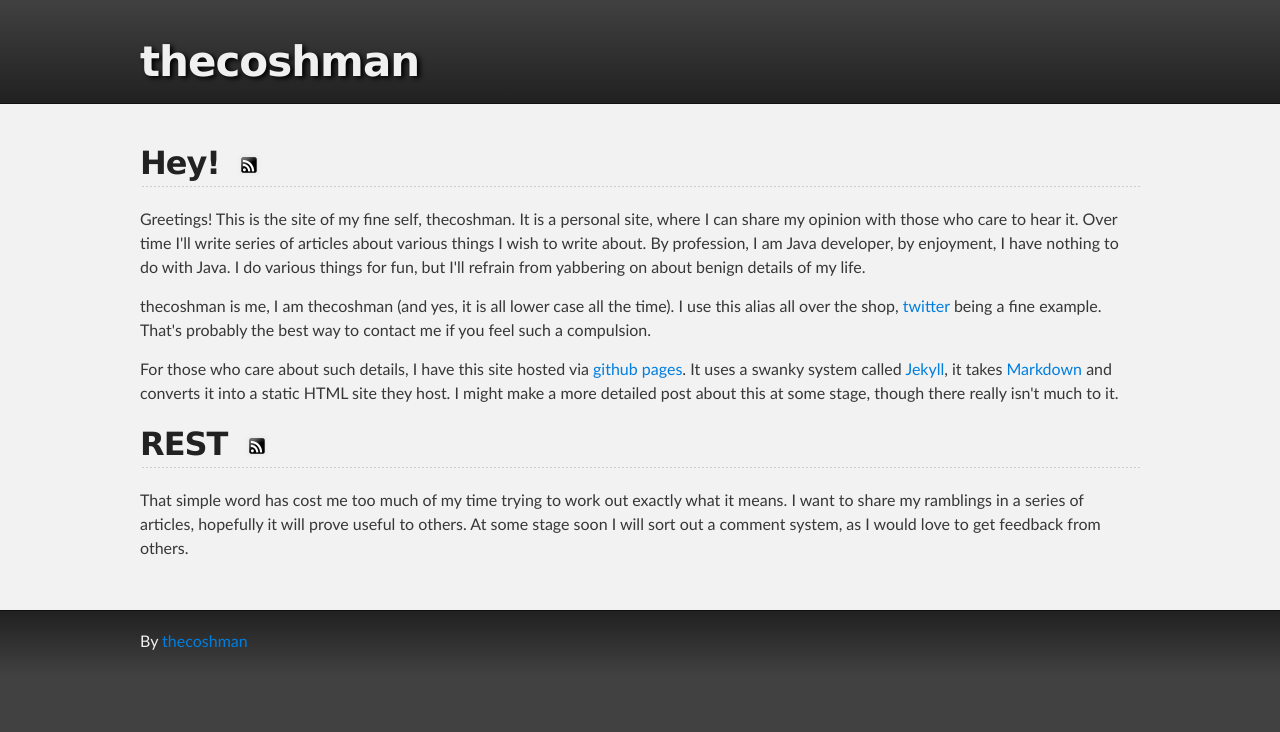
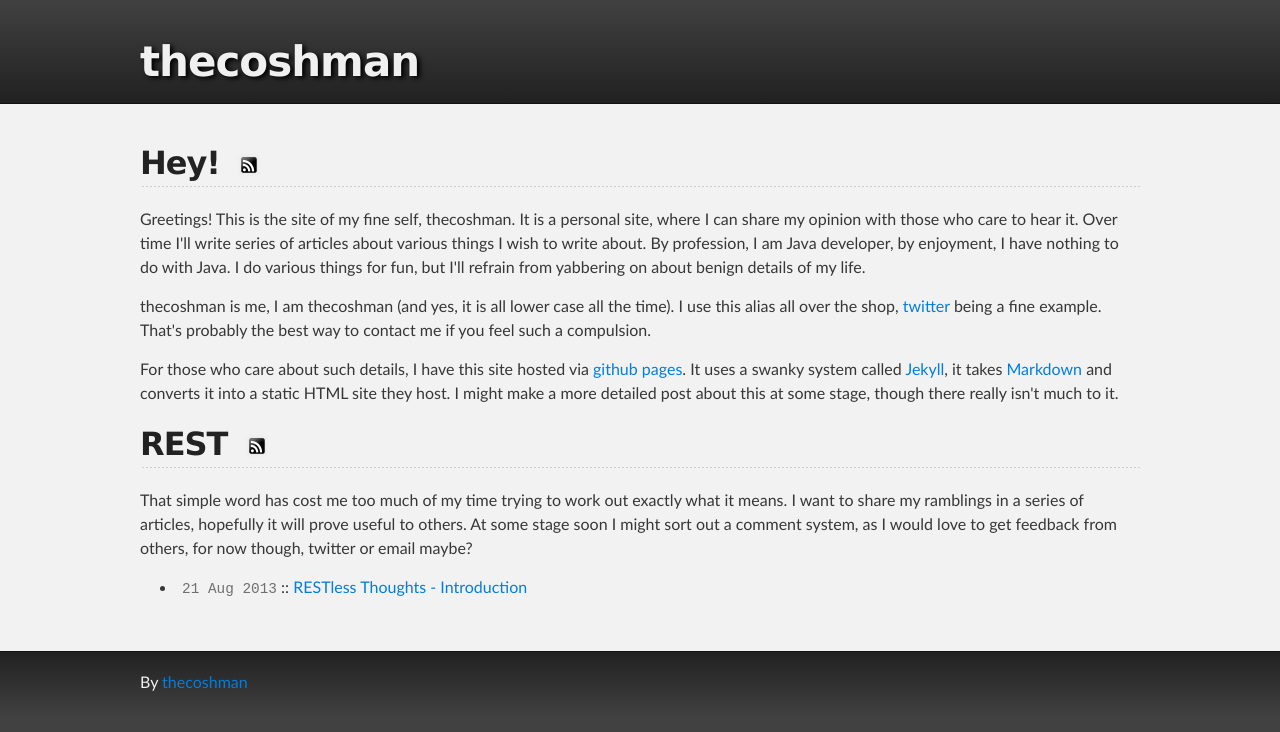
Before and after one commit to thecoshman/thecoshman.github.com, a Jekyll site: the page built from index.html, in a window 1280 px wide. Shown: the top 732 px of the page. Built offline with Jekyll 4.4.1, drawn with Linux system fonts in a browser that asks for light colours.

Commit message:
Published introduction and tweaked 'giving me feedback' bit on home page.

```diff
--- a/_posts/rest/2013-07-24-introduction.markdown
+++ b/_posts/rest/2013-08-21-introduction.markdown
@@ -1,8 +1,7 @@
 ---
 layout: default
 categories: rest
-published: false
-title: RESTless Thoughts
+title: RESTless Thoughts - Introduction
 is_post: true
 ---
 
--- a/index.html
+++ b/index.html
@@ -39,7 +39,7 @@ I might make a more detailed post about this at some stage, though there really
   </h2>
   <p>That simple word has cost me too much of my time trying to work out exactly what it means.
 I want to share my ramblings in a series of articles, hopefully it will prove useful to others.
-At some stage soon I will sort out a comment system, as I would love to get feedback from others.</p>
+At some stage soon I might sort out a comment system, as I would love to get feedback from others, for now though, twitter or email maybe?</p>
   <ul>
     {% for post in site.categories.rest %}
       <li>
```
